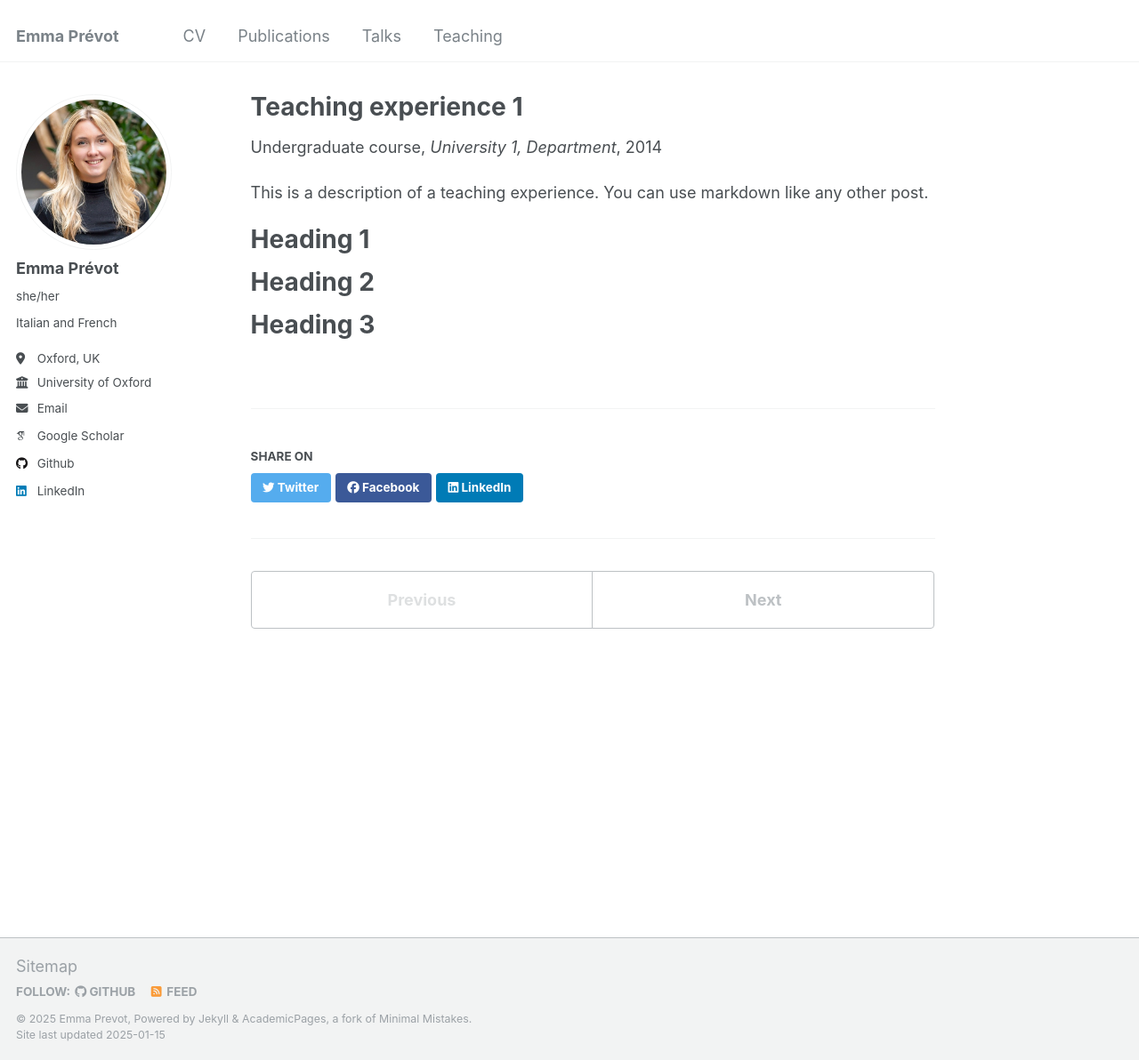
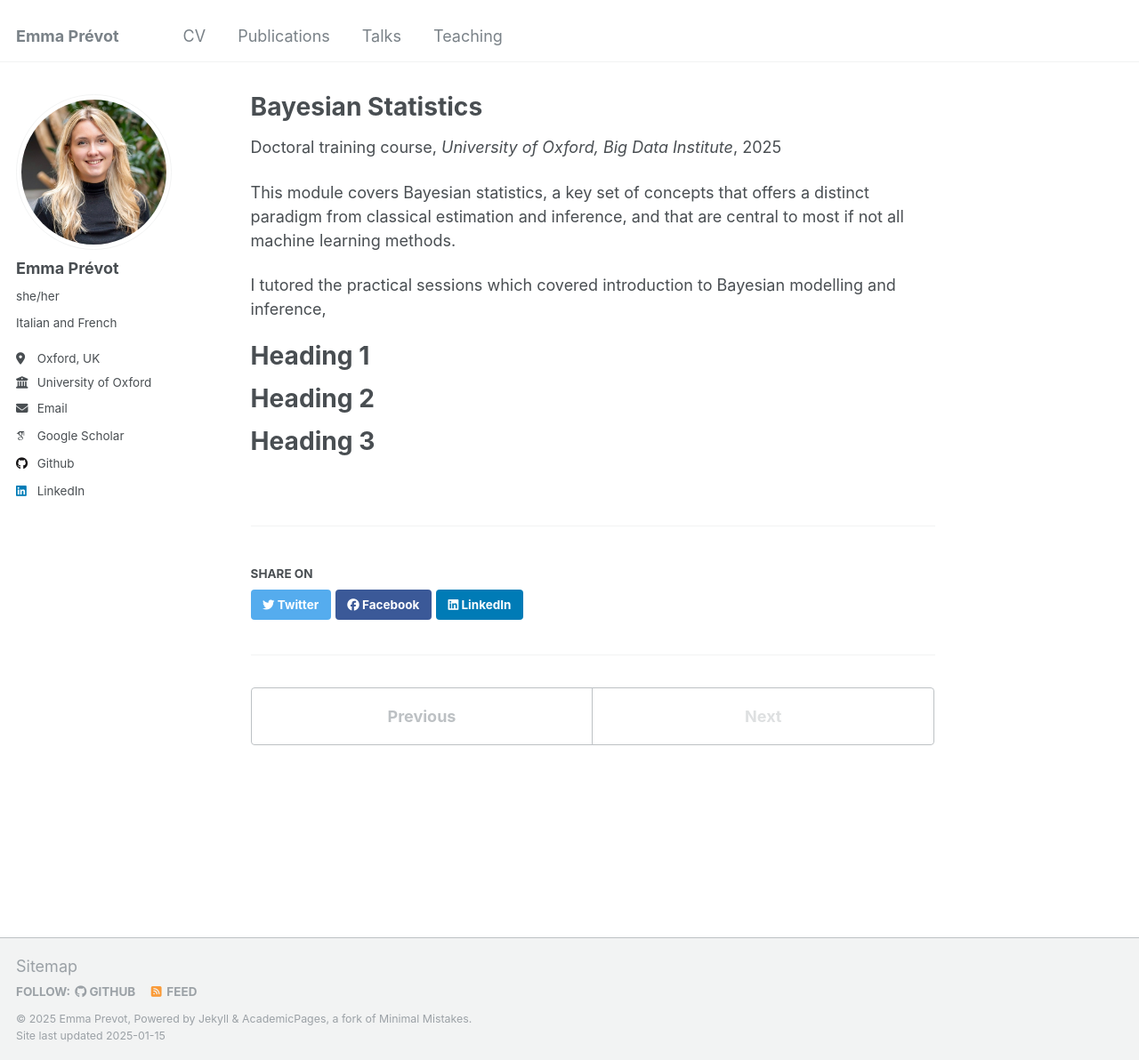
Before and after one commit to emmaprevot/emmaprevot.github.io, a Jekyll site: the page built from _teaching/2014-spring-teaching-1.md, in a window 1280 px wide and 1192 px high. Shown: the whole window at 89% size. Built offline with Jekyll 4.4.1, drawn with Linux system fonts in a browser that asks for light colours; some web fonts are replaced.

Commit message:
Update 2014-spring-teaching-1.md

```diff
--- a/_teaching/2014-spring-teaching-1.md
+++ b/_teaching/2014-spring-teaching-1.md
@@ -1,14 +1,16 @@
 ---
-title: "Teaching experience 1"
+title: "Bayesian Statistics"
 collection: teaching
-type: "Undergraduate course"
+type: "Doctoral training course"
 permalink: /teaching/2014-spring-teaching-1
-venue: "University 1, Department"
-date: 2014-01-01
-location: "City, Country"
+venue: "University of Oxford, Big Data Institute"
+date: 2025-01-20
+location: "Oxford, UK"
 ---
 
-This is a description of a teaching experience. You can use markdown like any other post.
+This module covers Bayesian statistics, a key set of concepts that offers a distinct paradigm from classical estimation and inference, and that are central to most if not all machine learning methods.
+
+I tutored the practical sessions which covered introduction to Bayesian modelling and inference,
 
 Heading 1
 ======
```
